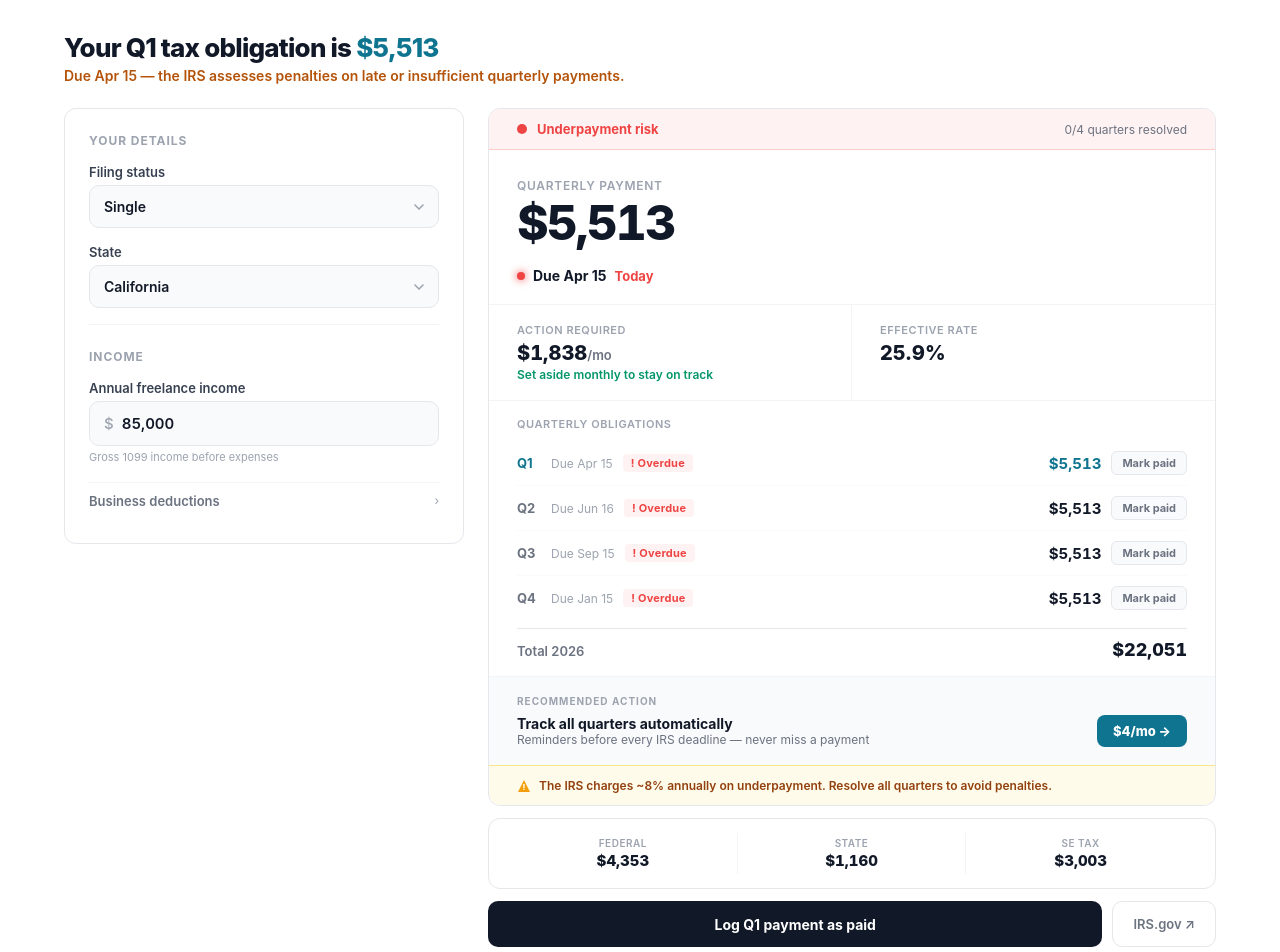
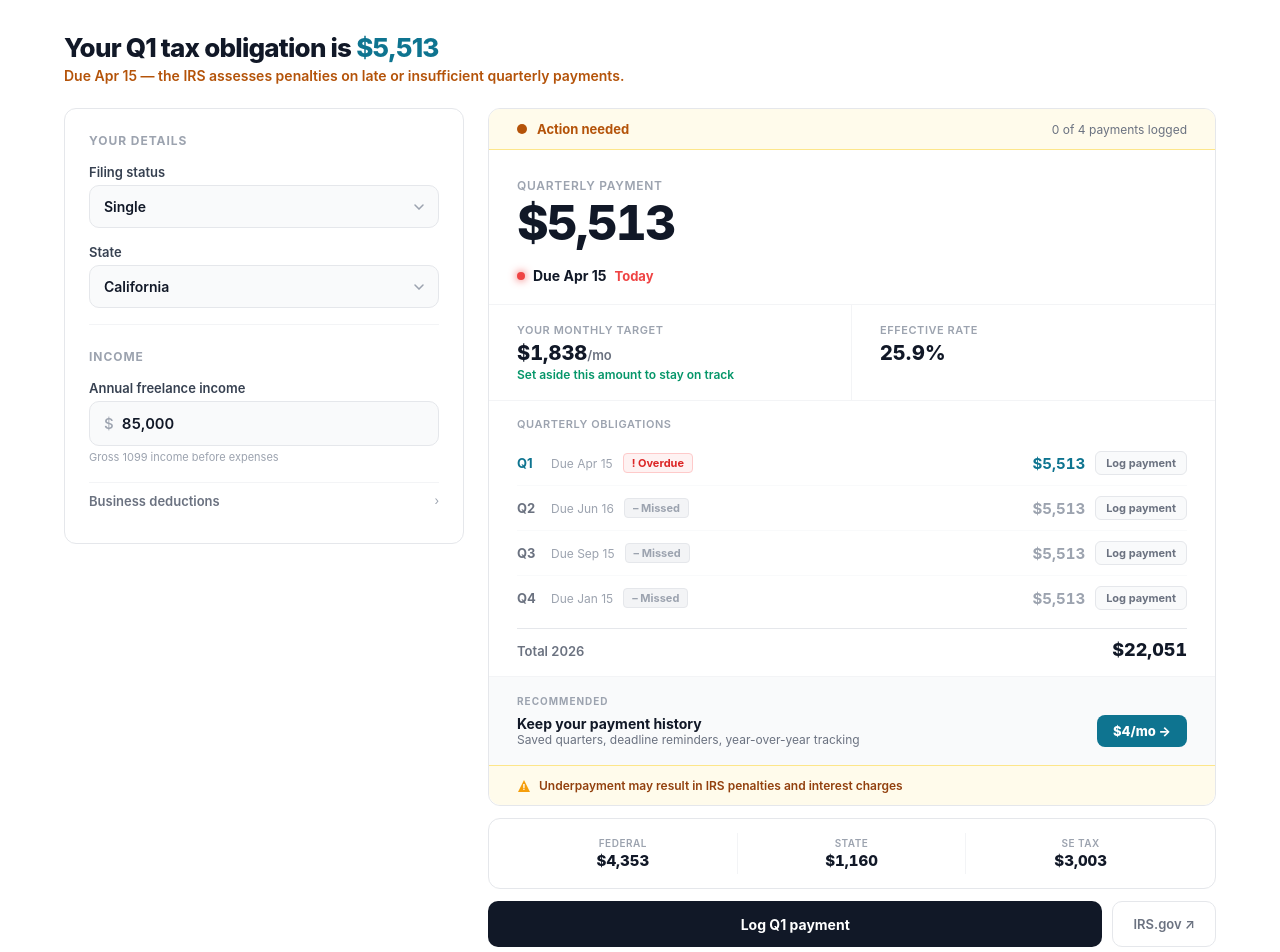
Before and after one commit to Tnellyy/Quarterlytax, a React (Vite) app: page / in a window 1280 px wide. Shown: the part 80-1032 px from the top of the page. Built offline with nearby package versions, Linux system fonts and the light colour scheme.

Commit message:
Update ResultsPanel.jsx

```diff
--- a/src/components/ResultsPanel.jsx
+++ b/src/components/ResultsPanel.jsx
@@ -3,37 +3,58 @@ import {
   getNextDeadline, daysUntilDeadline, getUrgencyColor,
 } from "../engine/tax";
 
-// ─── Quarter status logic ───
-function getQuarterStatus(quarterIndex, deadlineDate, paidQuarters) {
-  if (paidQuarters.includes(quarterIndex)) return "paid";
+// ─── FIX #1: CORRECT QUARTER STATUS LOGIC ───
+// Rule: find the first unpaid quarter. That's the "active" one.
+// Only the active quarter gets urgency. Past unpaid = "missed" (muted). Future = "upcoming" (neutral).
+function getQuarterStatuses(paidQuarters) {
   const now = new Date();
-  const days = Math.ceil((deadlineDate - now) / 864e5);
-  if (days <= 0) return "overdue";
-  if (days <= 14) return "due_soon";
-  return "upcoming";
+  const statuses = [];
+  let foundActive = false;
+
+  for (let i = 0; i < DEADLINES.length; i++) {
+    const d = DEADLINES[i];
+    const days = Math.ceil((d.date - now) / 864e5);
+
+    if (paidQuarters.includes(i)) {
+      statuses.push("paid");
+      continue;
+    }
+
+    if (!foundActive) {
+      // This is the first unpaid quarter — it's the active obligation
+      foundActive = true;
+      if (days < 0) statuses.push("overdue");
+      else if (days === 0) statuses.push("due_today");
+      else if (days <= 14) statuses.push("due_soon");
+      else statuses.push("current");
+    } else {
+      // Not the active quarter
+      if (days < 0) statuses.push("missed"); // past but not the active one
+      else statuses.push("upcoming");
+    }
+  }
+
+  return statuses;
 }
 
-const STATUS_CONFIG = {
-  paid:     { label: "Paid",     color: "#10b981", bg: "#ecfdf5", icon: "✓" },
-  overdue:  { label: "Overdue",  color: "#ef4444", bg: "#fef2f2", icon: "!" },
-  due_soon: { label: "Due soon", color: "#f59e0b", bg: "#fffbeb", icon: "⚠" },
-  upcoming: { label: "Upcoming", color: "#6b7280", bg: "#f9fafb", icon: "–" },
+// ─── FIX #2: COLOR SEVERITY SYSTEM ───
+const STATUS_STYLE = {
+  paid:      { label: "Paid",       color: "#059669", bg: "#ecfdf5", border: "#a7f3d0", icon: "✓" },
+  overdue:   { label: "Overdue",    color: "#dc2626", bg: "#fef2f2", border: "#fecaca", icon: "!" },
+  due_today: { label: "Due today",  color: "#dc2626", bg: "#fef2f2", border: "#fecaca", icon: "!" },
+  due_soon:  { label: "Due soon",   color: "#b45309", bg: "#fffbeb", border: "#fde68a", icon: "●" },
+  current:   { label: "Current",    color: "#0e7490", bg: "#ecfeff", border: "#a5f3fc", icon: "→" },
+  missed:    { label: "Missed",     color: "#9ca3af", bg: "#f3f4f6", border: "#e5e7eb", icon: "–" },
+  upcoming:  { label: "Upcoming",   color: "#9ca3af", bg: "#f9fafb", border: "#e5e7eb", icon: "–" },
 };
 
-// ─── Tax health logic ───
-function getTaxHealth(result, paidQuarters) {
-  const now = new Date();
-  let missedCount = 0;
-  let dueSoonCount = 0;
-  DEADLINES.forEach((d, i) => {
-    if (paidQuarters.includes(i)) return;
-    const days = Math.ceil((d.date - now) / 864e5);
-    if (days <= 0) missedCount++;
-    else if (days <= 14) dueSoonCount++;
-  });
-  if (missedCount > 0) return { level: "red", label: "Underpayment risk", color: "#ef4444", bg: "#fef2f2", border: "#fecaca" };
-  if (dueSoonCount > 0) return { level: "yellow", label: "Payment due soon", color: "#b45309", bg: "#fffbeb", border: "#fde68a" };
-  return { level: "green", label: "On track", color: "#059669", bg: "#ecfdf5", border: "#a7f3d0" };
+// ─── TAX HEALTH (derived from statuses, not raw dates) ───
+function getTaxHealth(statuses) {
+  if (statuses.includes("overdue") || statuses.includes("due_today") || statuses.includes("missed"))
+    return { label: "Action needed", color: "#b45309", bg: "#fffbeb", border: "#fde68a" };
+  if (statuses.includes("due_soon"))
+    return { label: "Payment approaching", color: "#b45309", bg: "#fffbeb", border: "#fde68a" };
+  return { label: "On track", color: "#059669", bg: "#ecfdf5", border: "#a7f3d0" };
 }
 
 export default function ResultsPanel({ result, paidQuarters, onTogglePaid, onTrack }) {
@@ -42,25 +63,29 @@ export default function ResultsPanel({ result, paidQuarters, onTogglePaid, onTra
   const uc = getUrgencyColor(days);
   const $ = formatUSD;
   const P = formatPct;
-  const health = getTaxHealth(result, paidQuarters);
+
+  const statuses = getQuarterStatuses(paidQuarters);
+  const health = getTaxHealth(statuses);
+  const paidCount = paidQuarters.length;
 
   return (
     <div>
       <div style={{ border: "1px solid #e5e7eb", borderRadius: 12, background: "#fff", overflow: "hidden" }}>
 
-        {/* ─── FIX #3: TAX HEALTH INDICATOR ─── */}
+        {/* ─── TAX HEALTH STATUS ─── */}
         <div style={{
           padding: "12px 28px", display: "flex", alignItems: "center", gap: 10,
           background: health.bg, borderBottom: `1px solid ${health.border}`,
         }}>
           <div style={{ width: 10, height: 10, borderRadius: "50%", background: health.color, flexShrink: 0 }} />
           <span style={{ fontSize: 13, fontWeight: 700, color: health.color }}>{health.label}</span>
+          {/* FIX #3: HUMAN PROGRESS LABEL */}
           <span style={{ fontSize: 12, color: "#6b7280", marginLeft: "auto" }}>
-            {paidQuarters.length}/4 quarters resolved
+            {paidCount} of 4 payments logged
           </span>
         </div>
 
-        {/* Quarterly payment — hero number */}
+        {/* ─── HERO NUMBER ─── */}
         <div style={{ padding: "28px 28px 20px" }}>
           <div style={{ fontSize: 12, fontWeight: 600, color: "#9ca3af", textTransform: "uppercase", letterSpacing: ".06em", marginBottom: 6 }}>
             Quarterly payment
@@ -70,7 +95,7 @@ export default function ResultsPanel({ result, paidQuarters, onTogglePaid, onTra
           </div>
         </div>
 
-        {/* Deadline */}
+        {/* ─── DEADLINE ─── */}
         <div style={{ padding: "0 28px 20px" }}>
           <div style={{ display: "flex", alignItems: "center", gap: 8 }}>
             <div style={{ width: 8, height: 8, borderRadius: "50%", background: uc, boxShadow: days <= 14 ? `0 0 8px ${uc}` : "none" }} />
@@ -81,17 +106,17 @@ export default function ResultsPanel({ result, paidQuarters, onTogglePaid, onTra
           </div>
         </div>
 
-        {/* FIX #4: BEHAVIORAL SET-ASIDE — directive, not informational */}
+        {/* ─── FIX #4: MONTHLY TARGET + EFFECTIVE RATE ─── */}
         <div style={{ display: "grid", gridTemplateColumns: "1fr 1fr", borderTop: "1px solid #f3f4f6" }}>
           <div style={{ padding: "18px 28px", borderRight: "1px solid #f3f4f6" }}>
             <div style={{ fontSize: 11, fontWeight: 600, color: "#9ca3af", textTransform: "uppercase", letterSpacing: ".05em", marginBottom: 4 }}>
-              Action required
+              Your monthly target
             </div>
             <div style={{ fontSize: 20, fontWeight: 800, color: "#111827", fontVariantNumeric: "tabular-nums" }}>
               {$(result.monthlySetAside)}<span style={{ fontSize: 13, fontWeight: 600, color: "#6b7280" }}>/mo</span>
             </div>
             <div style={{ fontSize: 12, color: "#059669", fontWeight: 600, marginTop: 2 }}>
-              Set aside monthly to stay on track
+              Set aside this amount to stay on track
             </div>
           </div>
           <div style={{ padding: "18px 28px" }}>
@@ -100,34 +125,33 @@ export default function ResultsPanel({ result, paidQuarters, onTogglePaid, onTra
             </div>
             <div style={{ fontSize: 20, fontWeight: 800, color: "#111827" }}>{P(result.effectiveRate)}</div>
             {result.effectiveRate > 0 && result.effectiveRate < result.marginalRate * 0.8 && (
-              <div style={{ fontSize: 12, color: "#059669", fontWeight: 600, marginTop: 2 }}>
-                Below your {P(result.marginalRate)} bracket
+              <div style={{ fontSize: 12, color: "#6b7280", fontWeight: 500, marginTop: 2 }}>
+                Below your {P(result.marginalRate)} marginal bracket
               </div>
             )}
           </div>
         </div>
 
-        {/* FIX #5: STATUS-BASED QUARTER BREAKDOWN */}
+        {/* ─── FIX #1 + #2: CORRECTED QUARTERLY OBLIGATIONS ─── */}
         <div style={{ borderTop: "1px solid #f3f4f6", padding: "16px 28px" }}>
           <div style={{ fontSize: 11, fontWeight: 600, color: "#9ca3af", textTransform: "uppercase", letterSpacing: ".05em", marginBottom: 10 }}>
             Quarterly obligations
           </div>
           {DEADLINES.map((q, i) => {
-            const qStatus = getQuarterStatus(i, q.date, paidQuarters);
-            const cfg = STATUS_CONFIG[qStatus];
-            const isNext = q === nd;
+            const st = statuses[i];
+            const cfg = STATUS_STYLE[st];
+            const isActive = st === "current" || st === "due_soon" || st === "due_today" || st === "overdue";
             return (
               <div key={i} style={{
                 display: "flex", alignItems: "center", justifyContent: "space-between",
                 padding: "10px 0", borderBottom: i < 3 ? "1px solid #f9fafb" : "none",
               }}>
                 <div style={{ display: "flex", alignItems: "center", gap: 10 }}>
-                  <span style={{ fontSize: 13, fontWeight: 700, color: isNext ? "#0e7490" : "#6b7280", width: 24 }}>{q.quarter}</span>
+                  <span style={{ fontSize: 13, fontWeight: 700, color: isActive ? "#0e7490" : "#6b7280", width: 24 }}>{q.quarter}</span>
                   <span style={{ fontSize: 12, color: "#9ca3af" }}>Due {q.due}</span>
-                  {/* Status badge */}
                   <span style={{
                     fontSize: 11, fontWeight: 700, color: cfg.color, background: cfg.bg,
-                    padding: "2px 8px", borderRadius: 4, letterSpacing: ".02em",
+                    padding: "2px 8px", borderRadius: 4, border: `1px solid ${cfg.border}`,
                   }}>
                     {cfg.icon} {cfg.label}
                   </span>
@@ -135,27 +159,25 @@ export default function ResultsPanel({ result, paidQuarters, onTogglePaid, onTra
                 <div style={{ display: "flex", alignItems: "center", gap: 10 }}>
                   <span style={{
                     fontSize: 15, fontWeight: 700, fontVariantNumeric: "tabular-nums",
-                    color: qStatus === "paid" ? "#9ca3af" : isNext ? "#0e7490" : "#111827",
-                    textDecoration: qStatus === "paid" ? "line-through" : "none",
+                    color: st === "paid" ? "#9ca3af" : st === "missed" ? "#9ca3af" : isActive ? "#0e7490" : "#111827",
+                    textDecoration: st === "paid" ? "line-through" : "none",
                   }}>
                     {$(result.quarterlyPayment)}
                   </span>
-                  {/* FIX #7: MARK AS PAID — keeps user in ecosystem */}
                   <button onClick={() => onTogglePaid(i)} style={{
                     fontSize: 11, fontWeight: 700, padding: "4px 10px", borderRadius: 6, cursor: "pointer",
                     fontFamily: "inherit", transition: "all .12s",
-                    background: qStatus === "paid" ? "#ecfdf5" : "#f9fafb",
-                    border: qStatus === "paid" ? "1px solid #a7f3d0" : "1px solid #e5e7eb",
-                    color: qStatus === "paid" ? "#059669" : "#6b7280",
+                    background: st === "paid" ? "#ecfdf5" : "#f9fafb",
+                    border: st === "paid" ? `1px solid #a7f3d0` : "1px solid #e5e7eb",
+                    color: st === "paid" ? "#059669" : "#6b7280",
                   }}>
-                    {qStatus === "paid" ? "Paid ✓" : "Mark paid"}
+                    {st === "paid" ? "Paid ✓" : "Log payment"}
                   </button>
                 </div>
               </div>
             );
           })}
 
-          {/* Total row */}
           <div style={{
             display: "flex", justifyContent: "space-between", alignItems: "baseline",
             marginTop: 8, paddingTop: 10, borderTop: "1px solid #e5e7eb",
@@ -165,18 +187,18 @@ export default function ResultsPanel({ result, paidQuarters, onTogglePaid, onTra
           </div>
         </div>
 
-        {/* FIX #6: CTA REPOSITIONED AS LOGICAL NEXT STEP */}
+        {/* ─── FIX #5: REFINED CTA ─── */}
         <div style={{ borderTop: "1px solid #f3f4f6", padding: "18px 28px", background: "#f9fafb" }}>
           <div style={{ fontSize: 10, fontWeight: 700, color: "#9ca3af", textTransform: "uppercase", letterSpacing: ".1em", marginBottom: 8 }}>
-            Recommended action
+            Recommended
           </div>
           <button onClick={onTrack} style={{
             width: "100%", display: "flex", alignItems: "center", justifyContent: "space-between",
             background: "none", border: "none", cursor: "pointer", fontFamily: "inherit", padding: 0,
           }}>
             <div>
-              <div style={{ fontSize: 14, fontWeight: 700, color: "#111827", textAlign: "left" }}>Track all quarters automatically</div>
-              <div style={{ fontSize: 12, color: "#6b7280", textAlign: "left" }}>Reminders before every IRS deadline — never miss a payment</div>
+              <div style={{ fontSize: 14, fontWeight: 700, color: "#111827", textAlign: "left" }}>Keep your payment history</div>
+              <div style={{ fontSize: 12, color: "#6b7280", textAlign: "left" }}>Saved quarters, deadline reminders, year-over-year tracking</div>
             </div>
             <span style={{
               fontSize: 13, fontWeight: 800, color: "#fff", background: "#0e7490",
@@ -185,7 +207,7 @@ export default function ResultsPanel({ result, paidQuarters, onTogglePaid, onTra
           </button>
         </div>
 
-        {/* IRS WARNING */}
+        {/* ─── FIX #6: SAFE PENALTY LANGUAGE ─── */}
         <div style={{
           borderTop: "1px solid #fde68a", padding: "12px 28px", background: "#fffbeb",
           display: "flex", alignItems: "center", gap: 8, borderRadius: "0 0 12px 12px",
@@ -195,12 +217,12 @@ export default function ResultsPanel({ result, paidQuarters, onTogglePaid, onTra
             <text x="7" y="11" textAnchor="middle" fill="#fff" fontSize="8" fontWeight="800">!</text>
           </svg>
           <span style={{ fontSize: 12, fontWeight: 600, color: "#92400e" }}>
-            The IRS charges ~8% annually on underpayment. Resolve all quarters to avoid penalties.
+            Underpayment may result in IRS penalties and interest charges
           </span>
         </div>
       </div>
 
-      {/* TAX BREAKDOWN STRIP */}
+      {/* ─── BREAKDOWN STRIP ─── */}
       <div style={{ marginTop: 12, border: "1px solid #e5e7eb", borderRadius: 12, background: "#fff", overflow: "hidden" }}>
         <div style={{ padding: "14px 20px", display: "grid", gridTemplateColumns: "1fr 1fr 1fr" }}>
           {[
@@ -219,10 +241,10 @@ export default function ResultsPanel({ result, paidQuarters, onTogglePaid, onTra
         </div>
       </div>
 
-      {/* FIX #7: LOG PAYMENT — replaces IRS Direct Pay exit */}
+      {/* ─── PRIMARY ACTION: LOG PAYMENT (stays in ecosystem) ─── */}
       <div style={{ display: "flex", gap: 10, marginTop: 12 }}>
         <button onClick={() => {
-          const nextUnpaid = DEADLINES.findIndex((_, i) => !paidQuarters.includes(i));
+          const nextUnpaid = statuses.findIndex(s => s !== "paid");
           if (nextUnpaid >= 0) onTogglePaid(nextUnpaid);
         }} style={{
           flex: 1, textAlign: "center", padding: "14px",
@@ -230,7 +252,7 @@ export default function ResultsPanel({ result, paidQuarters, onTogglePaid, onTra
           fontWeight: 700, fontSize: 14, fontFamily: "inherit",
           border: "none", cursor: "pointer",
         }}>
-          Log {nd.quarter} payment as paid
+          Log {DEADLINES[statuses.findIndex(s => s !== "paid") ?? 0]?.quarter || "Q1"} payment
         </button>
         <a href="https://directpay.irs.gov" target="_blank" rel="noopener noreferrer" style={{
           padding: "14px 20px", background: "#fff", border: "1.5px solid #e5e7eb", borderRadius: 10,
@@ -241,7 +263,7 @@ export default function ResultsPanel({ result, paidQuarters, onTogglePaid, onTra
         </a>
       </div>
 
-      {/* DISCLAIMER */}
+      {/* ─── DISCLAIMER ─── */}
       <div style={{ marginTop: 16, fontSize: 11, color: "#9ca3af", lineHeight: 1.6 }}>
         <strong style={{ color: "#6b7280" }}>Not tax advice.</strong> Simplified 2025 federal brackets and flat state rates. Does not account for AMT, Medicare surtax, state-specific deductions, credits, or local taxes.
       </div>
```
